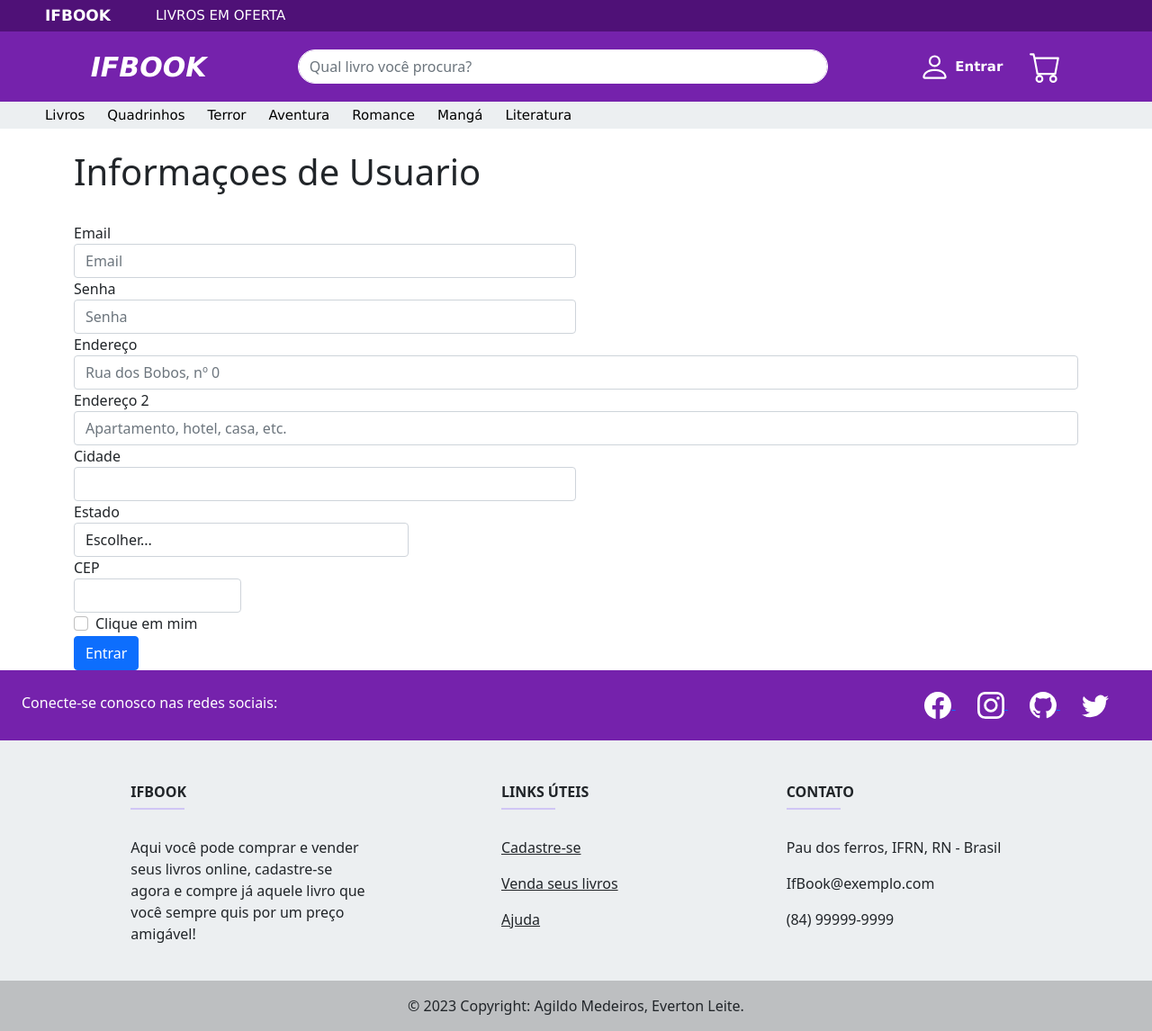
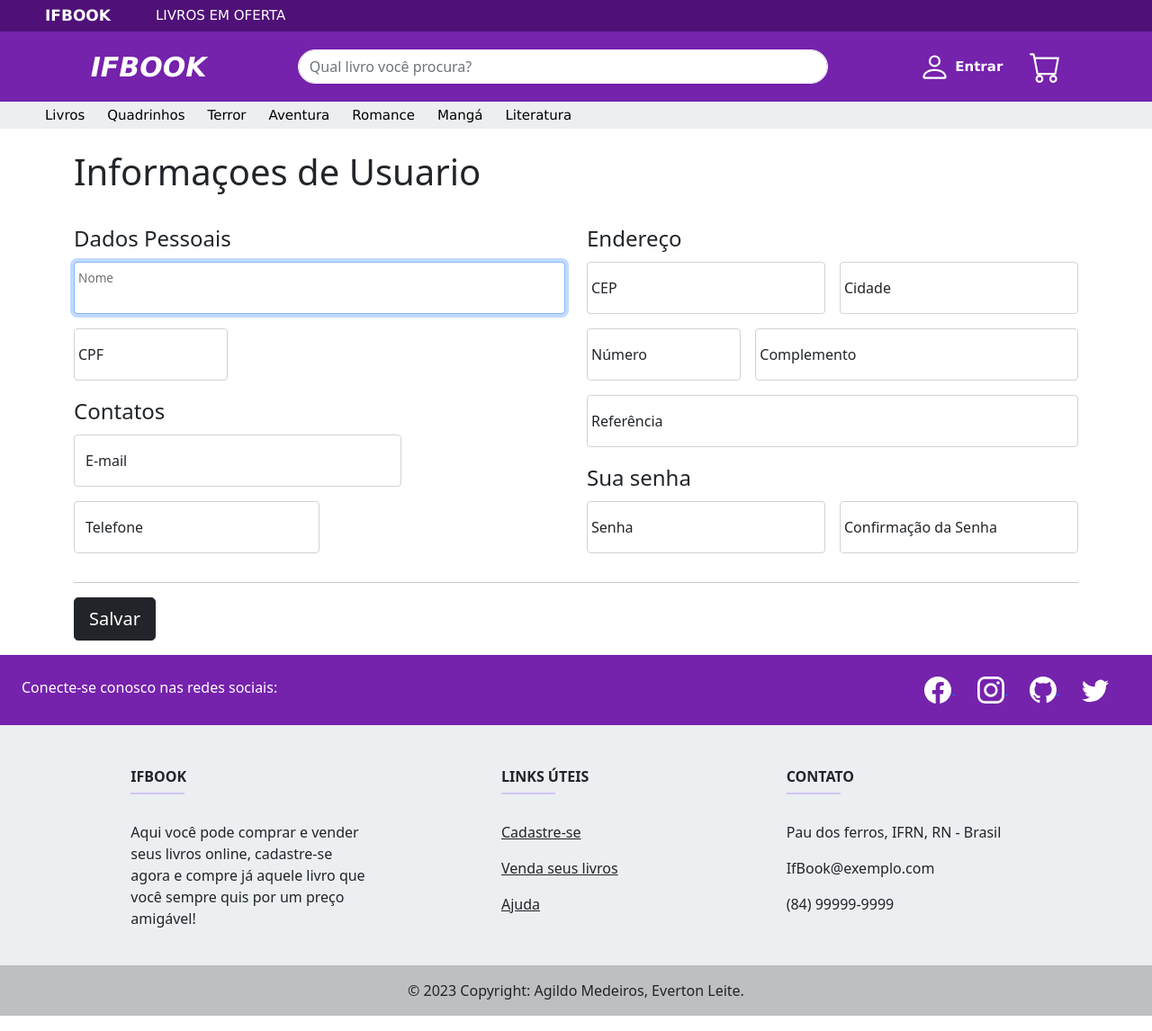
Before and after one commit to agildojunior/Integrador2023, a Django app: page /auth/perfil/ in a window 1280 px wide. Shown: the whole page at 90% size. Run offline with Django 4.2, Linux system fonts and the light colour scheme.

Commit message:
ajuste login

```diff
--- a/loginRegistro/templates/perfil/perfil.html
+++ b/loginRegistro/templates/perfil/perfil.html
@@ -20,52 +20,74 @@
             <h1>Informaçoes de Usuario</h1>
             <br>
 
-            <form>
-                <div class="form-row">
-                    <div class="form-group col-md-6">
-                        <label for="inputEmail4">Email</label>
-                        <input type="email" class="form-control" id="inputEmail4" placeholder="Email">
+                <div class="row">
+                    <div class="col-sm-12 col-md-6">
+                        <fieldset class="row gx-3">
+                            <legend>Dados Pessoais</legend>
+                            <div class="form-floating mb-3">
+                                <input class="form-control" type="text" id="txtNome" placeholder=" " autofocus />
+                                <label for="txtNome">Nome</label>
+                            </div>
+                            <div class="form-floating mb-3 col-md-6 col-xl-4">
+                                <input class="form-control" type="text" id="txtCPF" placeholder=" " />
+                                <label for="txtCPF">CPF</label>
+                            </div>
+                        </fieldset>
+                        <fieldset>
+                            <legend>Contatos</legend>
+                            <div class="form-floating mb-3 col-md-8">
+                                <input class="form-control" type="email" id="txtEmail" placeholder=" " />
+                                <label for="txtEmail">E-mail</label>
+                            </div>
+                            <div class="form-floating mb-3 col-md-6">
+                                <input class="form-control" placeholder=" " type="text" id="txtTelefone" />
+                                <label for="txtTelefone">Telefone</label>
+                            </div>
+                        </fieldset>
                     </div>
-                    <div class="form-group col-md-6">
-                        <label for="inputPassword4">Senha</label>
-                        <input type="password" class="form-control" id="inputPassword4" placeholder="Senha">
+                    <div class="col-sm-12 col-md-6">
+                        <fieldset class="row gx-3">
+                            <legend>Endereço</legend>
+                            <div class="form-floating mb-3 col-md-6 col-lg-6">
+                                <input class="form-control" type="text" id="txtCEP" placeholder=" " />
+                                <label for="txtCEP">CEP</label>
+                            </div>
+                            <div class="form-floating mb-3 col-md-6 col-lg-6">
+                                <input class="form-control" type="text" id="Cidade" placeholder=" " />
+                                <label for="Cidade">Cidade</label>
+                            </div>
+                            <div class="clearfix"></div>
+                            <div class="form-floating mb-3 col-md-4">
+                                <input class="form-control" type="text" id="txtNumero" placeholder=" " />
+                                <label for="txtNumero">Número</label>
+                            </div>
+                            <div class="form-floating mb-3 col-md-8">
+                                <input class="form-control" type="text" id="txtComplemento" placeholder=" " />
+                                <label for="txtComplemento">Complemento</label>
+                            </div>
+                            <div class="form-floating mb-3">
+                                <input class="form-control" type="text" id="txtReferencia" placeholder=" " />
+                                <label for="txtReferencia">Referência</label>
+                            </div>
+                        </fieldset>
+                        <fieldset class="row gx-3">
+                            <legend>Sua senha</legend>
+                            <div class="form-floating mb-3 col-lg-6">
+                                <input class="form-control" type="password" id="txtSenha" placeholder=" " />
+                                <label for="txtSenha">Senha</label>
+                            </div>
+                            <div class="form-floating mb-3 col-lg-6">
+                                <input class="form-control" id="txtConfirmacaoSenha" placeholder=" " />
+                                <label class="form-label" for="txtConfirmacaoSenha">Confirmação da Senha</label>
+                            </div>
+                        </fieldset>
                     </div>
                 </div>
-                <div class="form-group">
-                    <label for="inputAddress">Endereço</label>
-                    <input type="text" class="form-control" id="inputAddress" placeholder="Rua dos Bobos, nº 0">
+                <hr />
+                <div class="mb-3 text-left">
+                    <input type="button" value="Salvar" class="btn btn-lg btn-dark" />
                 </div>
-                <div class="form-group">
-                    <label for="inputAddress2">Endereço 2</label>
-                    <input type="text" class="form-control" id="inputAddress2" placeholder="Apartamento, hotel, casa, etc.">
-                </div>
-                <div class="form-row">
-                    <div class="form-group col-md-6">
-                        <label for="inputCity">Cidade</label>
-                        <input type="text" class="form-control" id="inputCity">
-                    </div>
-                    <div class="form-group col-md-4">
-                    <label for="inputEstado">Estado</label>
-                        <select id="inputEstado" class="form-control">
-                            <option selected>Escolher...</option>
-                            <option>...</option>
-                        </select>
-                    </div>
-                    <div class="form-group col-md-2">
-                        <label for="inputCEP">CEP</label>
-                        <input type="text" class="form-control" id="inputCEP">
-                    </div>
-                </div>
-                <div class="form-group">
-                    <div class="form-check">
-                        <input class="form-check-input" type="checkbox" id="gridCheck">
-                        <label class="form-check-label" for="gridCheck">
-                            Clique em mim
-                        </label>
-                    </div>
-                </div>
-                    <button type="submit" class="btn btn-primary">Entrar</button>
-                </form>
+
 
         </div>
     </main>
```
